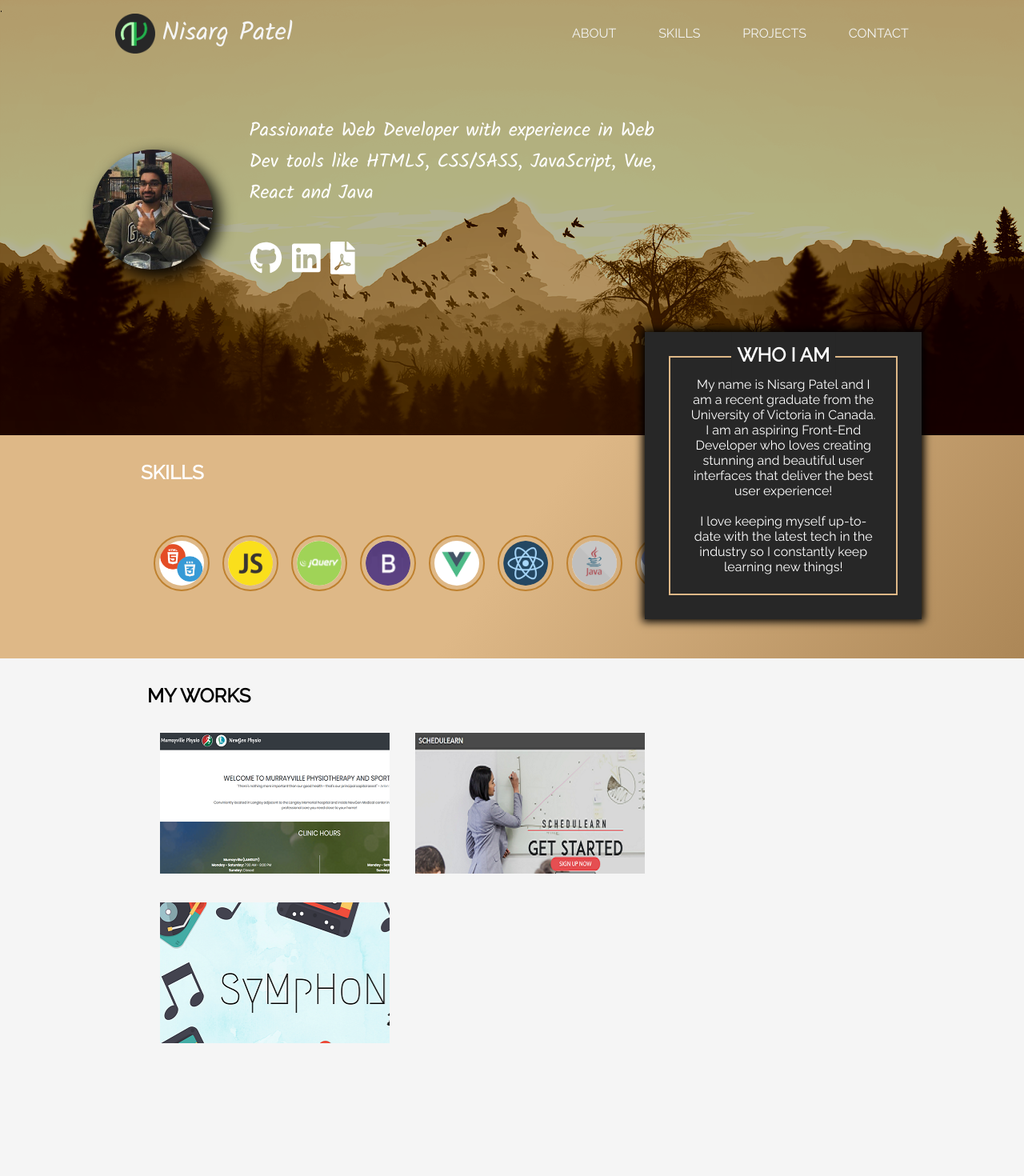
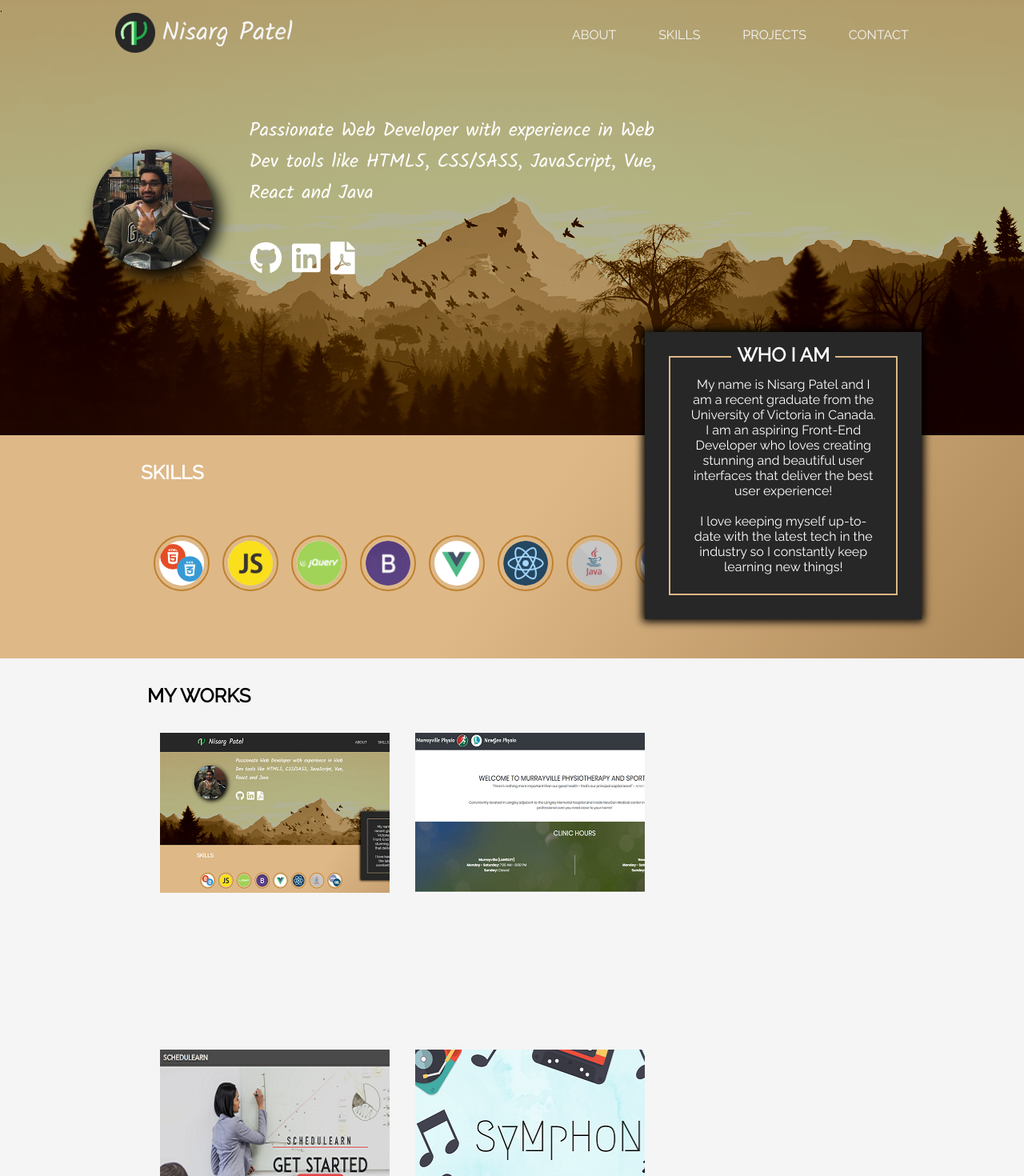
Before and after one commit to Nppatel97/personal-folio, a Vue app: page / in a window 1280 px wide. Shown: the top 1470 px of the page at 80% size. Before the commit the page ends 1371 px from the top, so only its background shows below. Built offline with nearby package versions, Linux system fonts and the light colour scheme.

Commit message:
new project added

```diff
--- a/src/components/header/navbar.vue
+++ b/src/components/header/navbar.vue
@@ -1,8 +1,10 @@
 <template>
   <div id="header" :style="{backgroundColor: bgColor}">
     <div class="logo">
-      <img src="../../assets/npLogo.png" class="img" width="50" height="50">
-      <h1>Nisarg Patel</h1>
+      <a href="#">
+        <img src="../../assets/npLogo.png" class="img" width="50" height="50">
+        <h1>Nisarg Patel</h1>
+      </a>
     </div>
 
     <input type="checkbox" id="navToggle" class="navi-toggle">
@@ -53,7 +55,7 @@ export default {
     handleScroll() {
       this.scrolled = window.scrollY > 10;
       this.scrolled
-        ? (this.bgColor = "rgba(39, 39, 39, 0.9)")
+        ? (this.bgColor = "rgba(39, 39, 39, 1)")
         : (this.bgColor = "transparent");
       // console.log(this.scrolled);
     }
@@ -92,15 +94,20 @@ $clr-dark: #272727;
   }
 }
 
-.transp {
-  background: $secondary-bg-clr;
-}
-
 .logo {
   position: relative;
-  display: inline-flex;
   align-items: center;
   padding: 1em;
+  cursor: pointer;
+
+  a {
+    text-decoration: none;
+    all: unset;
+    display: inline-flex;
+    &:hover {
+      color: whitesmoke;
+    }
+  }
 }
 
 nav {
@@ -108,7 +115,7 @@ nav {
   text-align: right;
   top: 100%;
   left: 0;
-  background: $secondary-bg-clr;
+  background: linear-gradient(to bottom, $clr-dark, $secondary-bg-clr);
   width: 100%;
   transform: scale(1, 0);
   transform-origin: top;
--- a/src/components/myself/skills.vue
+++ b/src/components/myself/skills.vue
@@ -58,7 +58,7 @@ export default {
 $burly-dark: rgb(190, 128, 46);
 
 #skills {
-  padding: 2rem 0.5rem;
+  padding: 2rem 1rem;
   text-align: center;
   position: relative;
   width: 100%;
--- a/src/components/projects/project.vue
+++ b/src/components/projects/project.vue
@@ -6,38 +6,95 @@
         class="p-one"
         :class="{'animate-pro-cards': scrolled}"
         vId="1"
-        name="murrayville"
-        :img="murrayImg"
-      >Wellll helllloooo</pro-card>
+        name="Personal Folio"
+        :img="personal"
+        link="https://www.murrayvillephysio.ca/"
+      >
+        <div class="toolsAndLink">
+          <p>
+            <strong>Tools used</strong>
+            <br>Vue.js v3, Webpack, Hosted on GitHub
+          </p>
+          <p>
+            The website that you are currently browsing is made using Vue.js on Webpack template. It gave me a lot of
+            experience on how Vue.js works and its powerful features!
+          </p>
+        </div>
+      </pro-card>
       <pro-card
         class="p-two"
         :class="{'animate-pro-cards': scrolled}"
         vId="2"
-        name="schedulearn"
-        :img="schedImg"
-      >me tow helllloooooo</pro-card>
+        name="murrayville"
+        :img="murrayImg"
+        link="https://www.murrayvillephysio.ca/"
+      >
+        <div class="toolsAndLink">
+          <p>
+            <strong>Tools used</strong>
+            <br>HTML, CSS, jQuery, Bootstrap v4
+          </p>
+          <p>
+            This is my first client website made for a clinic in Langley. I have used a lot of Bootstrap items and functionalities
+            like margins, paddings, containers, accordian, navbar etc.
+          </p>
+        </div>
+      </pro-card>
       <pro-card
         class="p-three"
         :class="{'animate-pro-cards': scrolled}"
         vId="3"
+        name="schedulearn"
+        :img="schedImg"
+        link="https://schedulearn.com/"
+      >
+        <div class="toolsAndLink">
+          <p>
+            <strong>Tools used</strong>
+            <br>HTML, CSS, jQuery, Bootstrap, Python, Django
+          </p>
+          <p>
+            A group project built by my friends and later included me as a front-end developer to build mobile friendly
+            interfaces and webpages (agenda, profile page etc.) for the website.
+          </p>
+        </div>
+      </pro-card>
+      <pro-card
+        class="p-four"
+        :class="{'animate-pro-cards': scrolled}"
+        vId="4"
         name="symphonia"
         :img="sympImg"
-      >i am threee</pro-card>
+        link="https://nppatel97.github.io/InfoVizProject/"
+      >
+        <div class="toolsAndLink">
+          <p>
+            <strong>Tools used</strong>
+            <br>HTML, CSS, jQuery, Bootstrap, Python, Zingchart
+          </p>
+          <p>
+            A school time group project built by me and my group mates. It analyzes different songs from a spotify playlist, displays
+            and compares them in visual charts
+          </p>
+        </div>
+      </pro-card>
     </div>
   </div>
 </template>
 
 <script>
 import card from "./projectCard.vue";
-import img1 from "../../assets/murrayville.png";
-import img2 from "../../assets/schedulearn.png";
-import img3 from "../../assets/symphonia.png";
+import img1 from "../../assets/personalSite.png";
+import img2 from "../../assets/murrayville.png";
+import img3 from "../../assets/schedulearn.png";
+import img4 from "../../assets/symphonia.png";
 export default {
   data() {
     return {
-      murrayImg: img1,
-      schedImg: img2,
-      sympImg: img3,
+      personal: img1,
+      murrayImg: img2,
+      schedImg: img3,
+      sympImg: img4,
       scrolled: false
     };
   },
@@ -46,7 +103,7 @@ export default {
   },
   methods: {
     handleScroll() {
-      if (window.scrollY > 500) this.scrolled = true;
+      if (window.scrollY > 420) this.scrolled = true;
       // console.log(this.scrolled + window.scrollY);
     }
   },
@@ -75,6 +132,13 @@ h2 {
   grid-template-columns: repeat(auto-fit, 100%);
 }
 
+.toolsAndLink {
+  text-align: center;
+  p {
+    padding: 0.5em;
+  }
+}
+
 @keyframes slideSide {
   from {
     transform: translateX(-20px);
@@ -92,7 +156,8 @@ h2 {
 
 .p-one,
 .p-two,
-.p-three {
+.p-three,
+.p-four {
   opacity: 0;
 }
 
@@ -102,6 +167,10 @@ h2 {
 
 .p-three {
   animation-delay: 0.6s;
+}
+
+.p-four {
+  animation-delay: 0.9s;
 }
 
 @media (min-width: 880px) {
--- a/src/components/projects/projectCard.vue
+++ b/src/components/projects/projectCard.vue
@@ -11,18 +11,20 @@
       <p>
         <slot></slot>
       </p>
-      <button class="btn">
-        <div>
-          <i class="fas fa-arrow-right"></i>
-        </div>
-      </button>
+      <a :href="`${this.link}`" target="_blank">
+        <button class="btn">
+          <div>
+            <i class="fas fa-arrow-right"></i>
+          </div>
+        </button>
+      </a>
     </div>
   </div>
 </template>
 
 <script>
 export default {
-  props: ["vId", "name", "img"],
+  props: ["vId", "name", "img", "link"],
   data() {
     return {
       bgImg: `url(${this.img}) no-repeat`
@@ -53,8 +55,8 @@ export default {
     padding: 1em;
     padding-bottom: 2em;
     background: white;
-    transform: scale(0, 0) translateX(-130px);
-    transform-origin: bottom right;
+    transform: scale(1, 0) translateY(-50px);
+    transform-origin: top;
     transition: 0.3s ease-in-out;
   }
 
@@ -97,9 +99,24 @@ export default {
   padding-left: 5em;
 }
 
+.card-body:hover .project-name {
+  transform: scale(1, 1);
+}
+
 .num-img {
   display: inline-flex;
   overflow: hidden;
+}
+
+.number {
+  background: transparent;
+  padding: 0.5em 1em;
+  width: 100%;
+  z-index: 5;
+  color: white;
+  font-size: 50px;
+  font-weight: 1000;
+  transition: 0s ease-in;
 }
 
 .card-body:hover .number {
@@ -124,12 +141,8 @@ export default {
   opacity: 1;
 }
 
-.card-body:hover .project-name {
-  transform: scale(1, 1);
-}
-
 .card-body:hover p {
-  transform: scale(1, 1) translateX(0);
+  transform: scale(1, 1) translateY(0);
 }
 
 .card-body:hover button {
@@ -137,22 +150,8 @@ export default {
   opacity: 1;
 }
 
-.number {
-  background: transparent;
-  padding: 0.5em 1em;
-  width: 100%;
-  z-index: 5;
-  color: white;
-  font-size: 50px;
-  font-weight: 1000;
-  transition: 0s ease-in;
-}
-
 .upside {
   transform: rotate(180deg);
   transition: transform 0.5 cubic-bezier(1, 0, 0, 1);
 }
-
-@media (min-width: 880px) {
-}
 </style>
```
Also changed, not shown: src/assets/personalSite.png (added).
